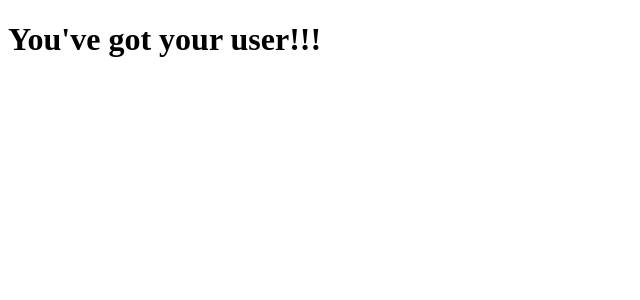
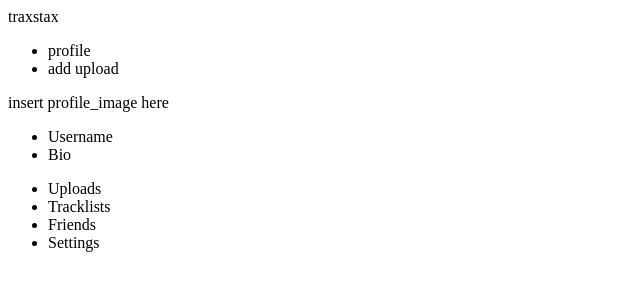
Before and after one commit to rossbuc/traxstax, a Flask app: page /users/1 in a window 1280 px wide. Shown: the top 300 px of the page, without its empty margins (0-640 px from the left). Run offline with Flask 3, Linux system fonts and the light colour scheme; data comes from the database, SQL or seed files in the repository.

Commit message:
Set up nested blocks for user homepage

```diff
--- a/controllers/user_controller.py
+++ b/controllers/user_controller.py
@@ -10,7 +10,10 @@ users_blueprint = Blueprint("users", __name__)
 @users_blueprint.route("/users/<id>")
 def user(id):
     user = User.query.get(id)
-    user_add = User(username="rosbuc", password="12345678", profile_image="z", bio="The first user")
-    db.session.add(user_add)
-    db.session.commit()
     return render_template("users/user.jinja", user=user)
+
+@users_blueprint.route("/users/<id>/tracklists")
+def user_tracklits(id):
+    # user = User.query.get(id)
+    # tracklists = Tracklists.query.all().filter(user.id == id)
+    return render_template("users/user_tracklists.jinja")
--- /dev/null
+++ b/templates/base.jinja
@@ -0,0 +1,25 @@
+<!DOCTYPE html>
+<html lang="en">
+<head>
+    <meta charset="UTF-8">
+    <meta name="viewport" content="width=device-width, initial-scale=1.0">
+    <title>traxstax</title>
+</head>
+<body>
+
+    <nav>
+    <div>traxstax</div>
+    <div>
+        <ul>
+            <li>profile</li>
+            <li>add upload</li>
+        </ul>
+    </div>
+    </nav>
+
+    {% block content %}
+
+    {% endblock content %}
+
+</body>
+</html>
--- a/templates/users/user.jinja
+++ b/templates/users/user.jinja
@@ -1,11 +1,26 @@
-<!DOCTYPE html>
-<html lang="en">
-<head>
-    <meta charset="UTF-8">
-    <meta name="viewport" content="width=device-width, initial-scale=1.0">
-    <title>traxstax</title>
-</head>
-<body>
-    <h1>You've got your user!!!</h1>
-</body>
-</html>
+{% extends './base.jinja' %} {% block content %}
+    <section>
+        <div>insert profile_image here</div>
+        <div>
+            <ul>
+                <li>Username</li>
+                <li>Bio</li>
+            </ul>
+        </div>
+    </section>
+    <div>
+        <nav>
+            <ul>
+                <li>Uploads</li>
+                <li>Tracklists</li>
+                <li>Friends</li>
+                <li>Settings</li>
+            </ul>
+        </nav>
+        <div>
+            {% block content_inner %}
+
+            {% endblock %}
+        </div>
+    </div>
+{% endblock content %}
--- /dev/null
+++ b/templates/users/user_tracklists.jinja
@@ -0,0 +1,3 @@
+{% extends 'users/user.jinja' %} {% block content_inner %} {{ super() }}
+    <h2>Tracklist are gonna go here!</h2>
+{% endblock %}
```
